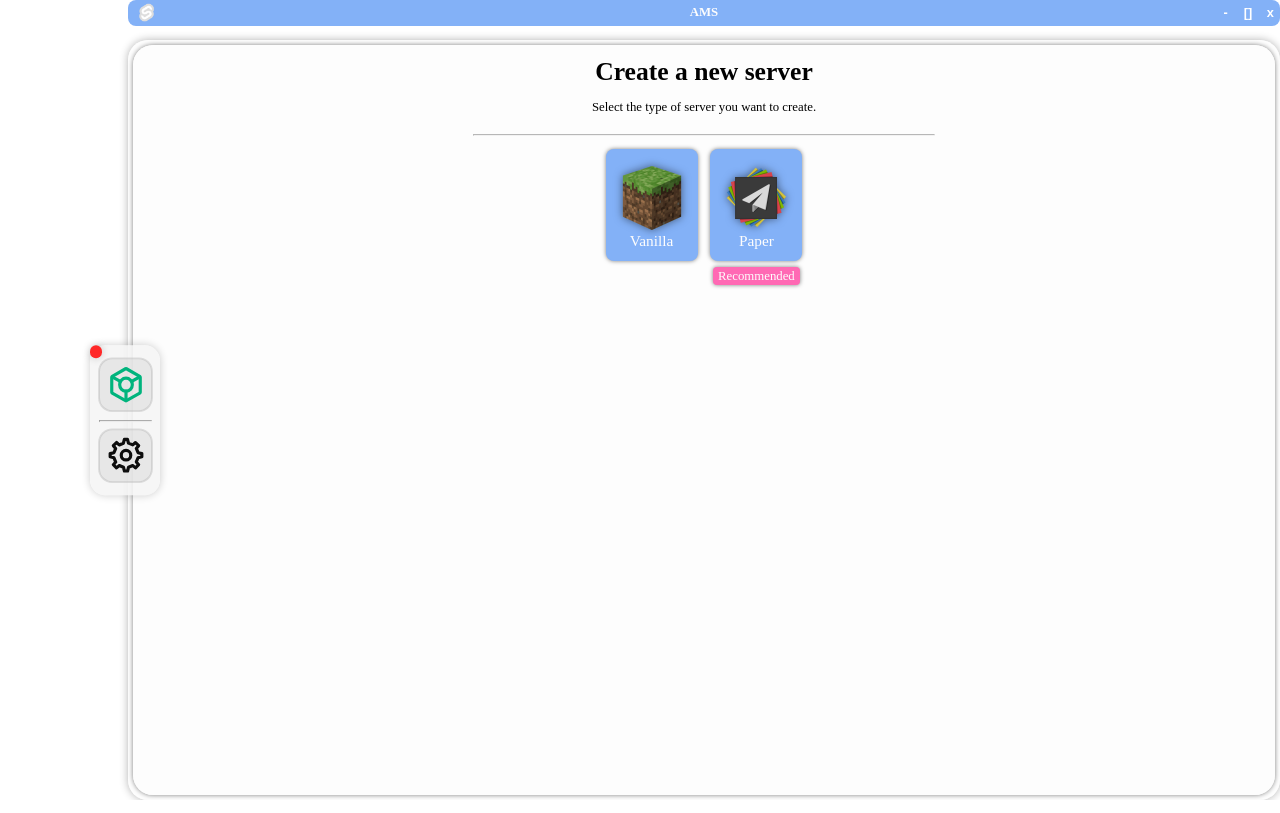
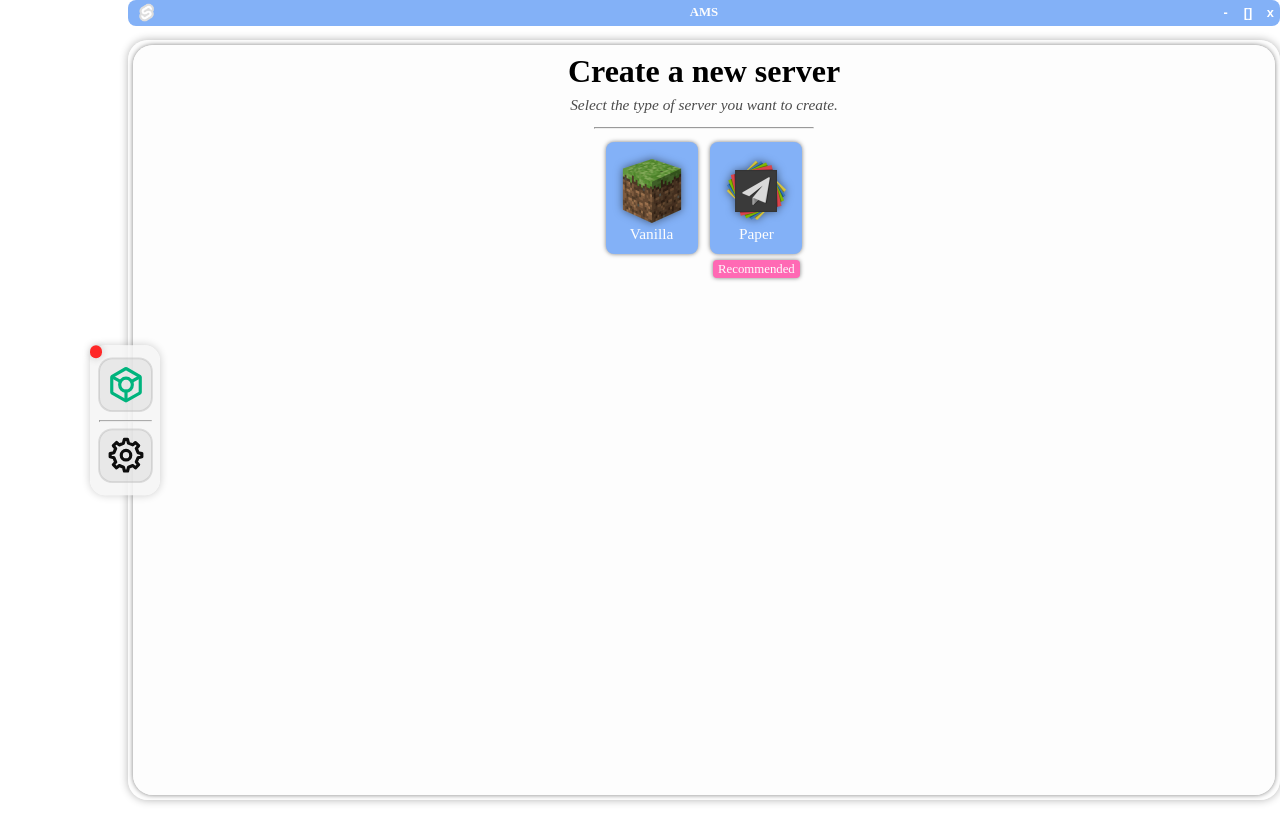
Before and after one commit to PleahMaCaka/AMS, a SvelteKit app: page /create in a window 1280 px wide. Built offline with nearby package versions, Linux system fonts and the light colour scheme.

Commit message:
feat: shared page title

```diff
--- /dev/null
+++ b/src/components/share/PageTitle.svelte
@@ -0,0 +1,45 @@
+<script>
+    export let title = "Not set"
+    export let subtitle = "Not set"
+</script>
+
+<div class="page-header">
+    <h1 class=" page-title">{title}</h1>
+    <p class="page-subtitle">{subtitle}</p>
+    <hr />
+</div>
+
+<style lang="scss">
+    @import "../../scss/anim/appear.scss";
+
+    .page-header {
+        text-align: center;
+
+        h1 {
+            margin: 0;
+            font-size: 1.7rem;
+        }
+
+        p {
+            margin: .5rem 0 1rem 0;
+            font-size: 1rem;
+            filter: opacity(0.7);
+            font-style: italic;
+        }
+
+        hr {
+            width: 100%;
+            @include expand-width(80%, 2s);
+        }
+
+        @media (min-width: 768px) {
+            h1 {
+                font-size: 2.5rem;
+            }
+
+            p {
+                font-size: 1.2rem;
+            }
+        }
+    }
+</style>
--- a/src/routes/create/+page.svelte
+++ b/src/routes/create/+page.svelte
@@ -1,12 +1,13 @@
 <script lang="ts">
     import BigTitleButton from "../../components/panels/create/ServerTypeButton.svelte"
+    import PageTitle from "../../components/share/PageTitle.svelte"
 </script>
 
 <div class="create-page">
-    <h1>Create a new server</h1>
-    <p>Select the type of server you want to create.</p>
-    <hr />
-
+    <PageTitle
+        title="Create a new server"
+        subtitle="Select the type of server you want to create."
+    />
     <div class="serv-type-selection">
         <BigTitleButton
             icon="/logo/mc.png"
@@ -31,6 +32,8 @@
         right: 0;
         bottom: 0;
 
+        margin-top: 1rem;
+
         display: flex;
         flex-direction: column;
         align-items: center;
@@ -39,15 +42,6 @@
         animation: fade-in-up .5s ease-in-out;
     }
 
-    h1 {
-        margin-bottom: 0;
-    }
-
-    hr {
-        opacity: 0.7;
-        @include expand-width(40%);
-    }
-
     .serv-type-selection {
         display: flex;
         flex-wrap: wrap;
```
Also changed, not shown: src/routes/create/mode/+layout.svelte (+7 -0 lines).
